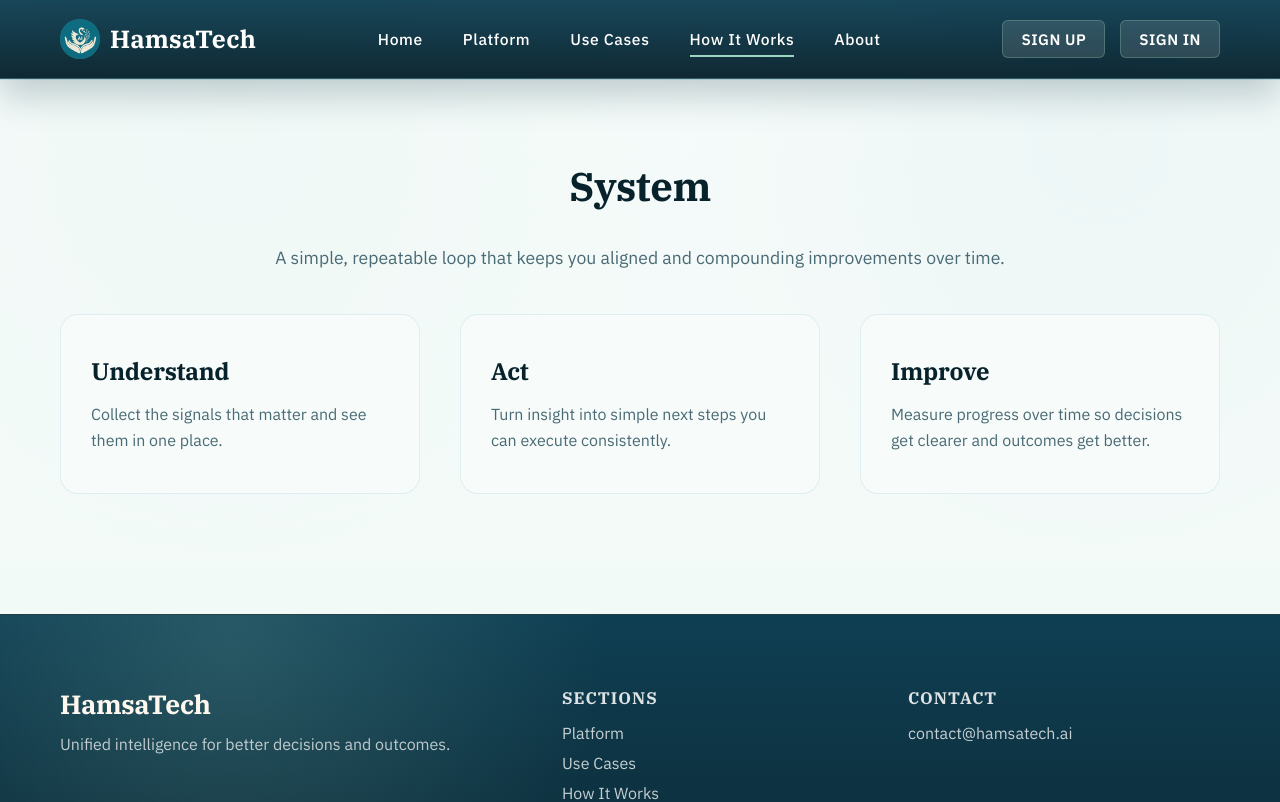
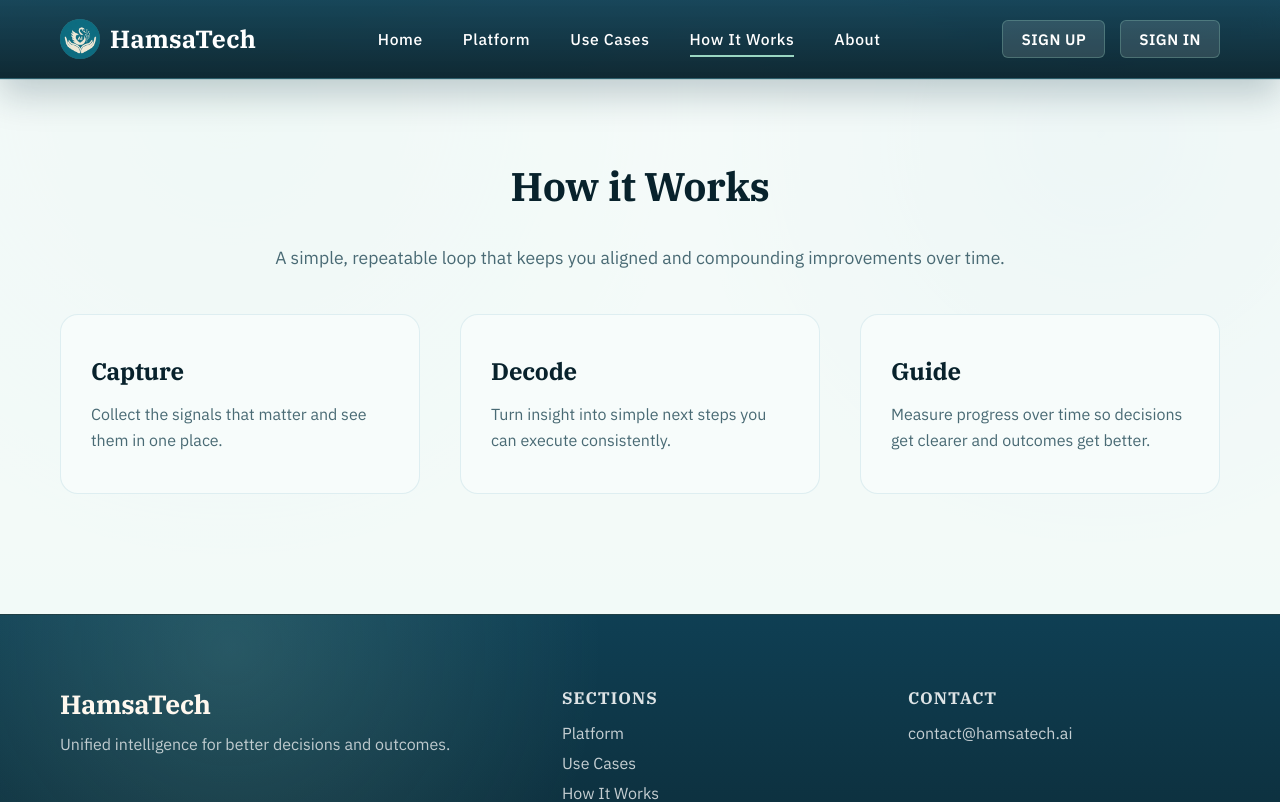
Before and after one commit to hamsatechai-netizen/hamsatech-website, a React (Vite) app: page /howitworks in a window 1280 px wide. Shown: the top 802 px of the page. Built offline with nearby package versions, Linux system fonts and the light colour scheme; no server answers.

Commit message:
Update HowItWorksPage.tsx

```diff
--- a/src/components/HowItWorksPage.tsx
+++ b/src/components/HowItWorksPage.tsx
@@ -4,17 +4,17 @@
 const systemItems = [
   {
     id: 1,
-    title: 'Understand',
+    title: 'Capture',
     description: 'Collect the signals that matter and see them in one place.'
   },
   {
     id: 2,
-    title: 'Act',
+    title: 'Decode',
     description: 'Turn insight into simple next steps you can execute consistently.'
   },
   {
     id: 3,
-    title: 'Improve',
+    title: 'Guide',
     description: 'Measure progress over time so decisions get clearer and outcomes get better.'
   }
 ]
@@ -23,7 +23,7 @@
   return (
     <section className="about-section">
       <div className="container">
-        <h2 className="about-title">System</h2>
+        <h2 className="about-title">How it Works</h2>
         <p className="about-description">
           A simple, repeatable loop that keeps you aligned and compounding improvements over time.
         </p>
```
